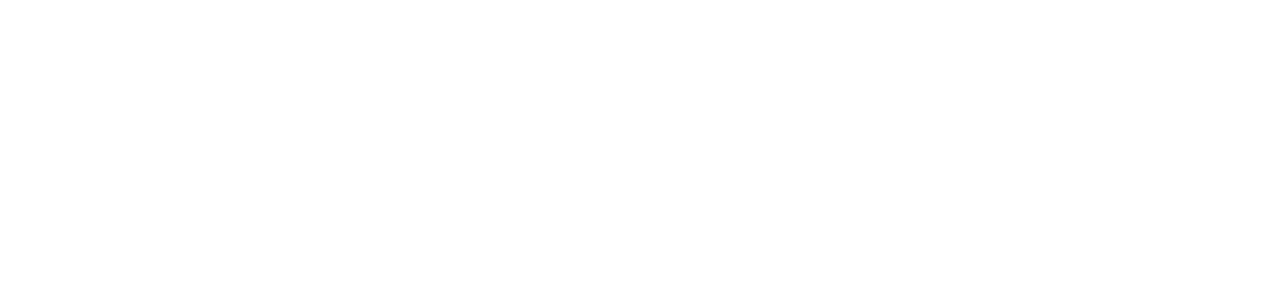
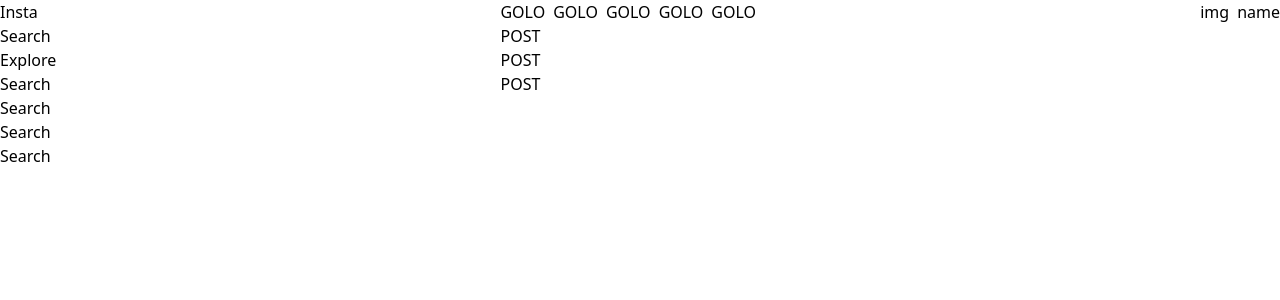
Before and after one commit to darsheelchudal/insta, a React (Vite) app in the folder client/: page /home in a window 1280 px wide. Before the commit this address had no page. Shown: the top 300 px of the page. Built offline with nearby package versions, Linux system fonts and the light colour scheme.

Commit message:
UI for home

```diff
--- a/client/src/App.jsx
+++ b/client/src/App.jsx
@@ -3,6 +3,7 @@ import { Route, Routes } from "react-router-dom";
 import { BrowserRouter } from "react-router-dom";
 import Login from "./pages/Login";
 import Signup from "./pages/Signup";
+import Home from "./pages/Home";
 
 function App() {
   const [count, setCount] = useState(0);
@@ -13,6 +14,7 @@ function App() {
         <Routes>
           <Route path="/" element={<Login />} />
           <Route path="/sign-up" element={<Signup />} />
+          <Route path="/home" element={<Home />} />
         </Routes>
       </BrowserRouter>
     </>
--- a/client/src/pages/Home.jsx
+++ b/client/src/pages/Home.jsx
@@ -3,7 +3,43 @@ import react from "react";
 const Home = () => {
   return (
     <>
-      <div></div>
+      <div className="flex justify-between">
+        <div className="sidebar">
+          <div className="logo">Insta</div>
+          <div className="item-1">Search</div>
+          <div className="item-1">Explore</div>
+
+          <div className="item-1">Search</div>
+
+          <div className="item-1">Search</div>
+
+          <div className="item-1">Search</div>
+
+          <div className="item-1">Search</div>
+        </div>
+        <div className="main-content ">
+          <div className="stories flex space-x-2">
+            <div className="golo">GOLO</div>
+            <div className="golo">GOLO</div>
+
+            <div className="golo">GOLO</div>
+
+            <div className="golo">GOLO</div>
+
+            <div className="golo">GOLO</div>
+          </div>
+          <div className="posts flex justify-center flex-col">
+            <div className="">POST</div>
+            <div className="">POST</div>
+
+            <div className="">POST</div>
+          </div>
+        </div>
+        <div className="profcard flex space-x-2">
+          <div className="img">img</div>
+          <div className="name">name</div>
+        </div>
+      </div>
     </>
   );
 };
--- a/client/src/pages/Login.jsx
+++ b/client/src/pages/Login.jsx
@@ -2,11 +2,47 @@ import React, { useState } from "react";
 import iphoneWithProfile from "../assets/images/iphone-with-profile.jpg";
 import instagramLogo from "../assets/images/Logo-Instagram.png";
 import { FaFacebook } from "react-icons/fa";
-import { Link } from "react-router-dom";
+import { Link, useNavigate } from "react-router-dom";
 
 function Login() {
-  const [username, setUsername] = useState("");
-  const [password, setPassword] = useState("");
+  const [formData, setFormData] = useState({});
+  const navigate = useNavigate();
+  const handleChange = (e) => {
+    setFormData({
+      ...formData,
+      [e.target.id]: e.target.value,
+    });
+  };
+  const handleSubmit = async (e) => {
+    e.preventDefault();
+    try {
+      const res = await fetch("http://127.0.0.1:8000/login/", {
+        method: "POST",
+        headers: {
+          "Content-type": "application/json",
+        },
+        wiwithCredentials: true,
+
+        body: JSON.stringify(formData),
+      });
+      const data = await res.json();
+
+      localStorage.clear();
+      localStorage.setItem("access_token", data.access);
+      localStorage.setItem("refresh_token", data.refresh);
+
+      console.log(data);
+      if (data.success === false) {
+        console.log("Sign in failed");
+      } else {
+        console.log("Sign in successful");
+        navigate("/home");
+      }
+    } catch (error) {
+      console.log("Error logging in", error.message);
+    }
+  };
+
   return (
     <>
       <div className="flex justify-center my-10">
@@ -24,10 +60,11 @@ function Login() {
               <img src={instagramLogo} alt="" srcset="" className="h-[100px]" />
             </div>
             <div className="form w-[300px]">
+              <form onSubmit={handleSubmit}>
                 <div class="mb-5">
                   <input
                     type="text"
-                  onChange={(e) => setUsername(e.target.value)}
+                    onChange={handleChange}
                     id="username"
                     class="bg-gray-50 border border-gray-300 text-gray-900 text-sm rounded-lg focus:ring-blue-500 focus:border-blue-500 block w-full p-2.5 dark:bg-gray-700 dark:border-gray-600 dark:placeholder-gray-400 dark:text-white dark:focus:ring-blue-500 dark:focus:border-blue-500"
                     placeholder="Username"
@@ -38,7 +75,7 @@ function Login() {
                   <input
                     type="text"
                     id="password"
-                  onChange={(e) => setPassword(e.target.value)}
+                    onChange={handleChange}
                     class="bg-gray-50 border border-gray-300 text-gray-900 text-sm rounded-lg focus:ring-blue-500 focus:border-blue-500 block w-full p-2.5 dark:bg-gray-700 dark:border-gray-600 dark:placeholder-gray-400 dark:text-white dark:focus:ring-blue-500 dark:focus:border-blue-500"
                     placeholder="Password"
                     required
@@ -47,6 +84,7 @@ function Login() {
                 <button className="bg-blue-500 hover:bg-blue-600 text-white w-full rounded-lg h-8">
                   Log in
                 </button>
+              </form>
               <div className="flex justify-center my-8">
                 <button className="text-blue-800 rounded-lg font-semibold flex items-center gap-x-2">
                   <FaFacebook />
--- a/client/src/pages/Signup.jsx
+++ b/client/src/pages/Signup.jsx
@@ -1,8 +1,7 @@
 import React, { useState } from "react";
 import instagramLogo from "../assets/images/Logo-Instagram.png";
 import { FaFacebook } from "react-icons/fa";
-import { Link } from "react-router-dom";
-
+import { Link, useNavigate } from "react-router-dom";
 function Signup() {
   const [formData, setFormData] = useState({
     username: "",
@@ -11,6 +10,7 @@ function Signup() {
     email: "",
     password: "",
   });
+  const navigate = useNavigate();
 
   const handleChange = (e) => {
     const { name, value } = e.target;
@@ -33,8 +33,7 @@ function Signup() {
       });
       if (response.ok) {
         console.log("Sign up successful");
-      } else {
-        console.log("Sign up failed");
+        navigate("/");
       }
     } catch (error) {
       console.log("Error signup", error);
```
Lines whose indentation alone changed are shown as unchanged.
